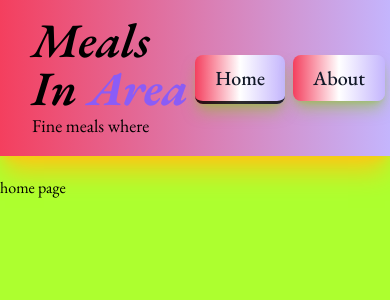
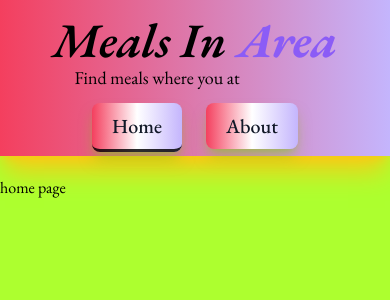
Before and after one commit to pally0091/meal_area, a React (Vite) app: page / in a window 390 px wide. Shown: the top 300 px of the page. Built offline with nearby package versions, Linux system fonts and the light colour scheme.

Commit message:
navbar responsive fixed

```diff
--- a/src/Components/Navbar.jsx
+++ b/src/Components/Navbar.jsx
@@ -3,14 +3,14 @@ import { NavLink } from 'react-router-dom';
 
 const Navbar = () => {
     return (
-        <div className='flex justify-between px-8 py-4 bg-gradient-to-r from-rose-500  to-violet-300 items-center shadow-xl shadow-yellow-300 mb-5 '>
+        <div className='flex lg:flex-row md:flex-row sm:flex-col min-[320px]:flex-col justify-between px-8 py-4 bg-gradient-to-r from-rose-500  to-violet-300 items-center shadow-xl shadow-yellow-300 mb-5 '>
             <div>
                 <h1 className='text-5xl italic font-semibold'>Meals In <span className='text-violet-500 font-bold'>Area</span></h1>
-                <p className='text-center text-lg' id='slogan'>Fine meals where you at</p>
+                <p className='text-center text-lg' id='slogan'>Find meals where you at</p>
             </div>
-            <div>
-                <NavLink className='text-gray-900 bg-gradient-to-r from-rose-500 via-white to-violet-300 hover:bg-gradient-to-br focus:ring-4 focus:outline-none focus:ring-white dark:focus:ring-lime-800 shadow-lg shadow-lime-500/50 dark:shadow-lg dark:shadow-lime-800/80 font-medium rounded-lg px-5 py-2.5 text-center mr-2 mb-2 text-xl active:bg-transparent ' to='/'>Home</NavLink>
-                <NavLink className='text-gray-900 bg-gradient-to-r from-rose-500 via-white to-violet-300 hover:bg-gradient-to-br focus:ring-4 focus:outline-none focus:ring-blue-500 dark:focus:ring-lime-800 shadow-lg shadow-lime-500/50 dark:shadow-lg dark:shadow-lime-800/80 font-medium rounded-lg px-5 py-2.5 text-center mr-2 mb-2 text-xl ' to='/about'>About</NavLink>
+            <div className='mt-5'>
+                <NavLink className='text-gray-900 bg-gradient-to-r from-rose-500 via-white to-violet-300 hover:bg-gradient-to-br focus:ring-4 focus:outline-none focus:ring-white dark:focus:ring-lime-800 shadow-lg shadow-lime-500/50 dark:shadow-lg dark:shadow-lime-800/80 font-medium rounded-lg px-5 py-2.5 text-center m-3 text-xl active:bg-transparent ' to='/'>Home</NavLink>
+                <NavLink className='text-gray-900 bg-gradient-to-r from-rose-500 via-white to-violet-300 hover:bg-gradient-to-br focus:ring-4 focus:outline-none focus:ring-blue-500 dark:focus:ring-lime-800 shadow-lg shadow-lime-500/50 dark:shadow-lg dark:shadow-lime-800/80 font-medium rounded-lg px-5 py-2.5 text-center m-3 text-xl ' to='/about'>About</NavLink>
             </div>
         </div>
     );
```
